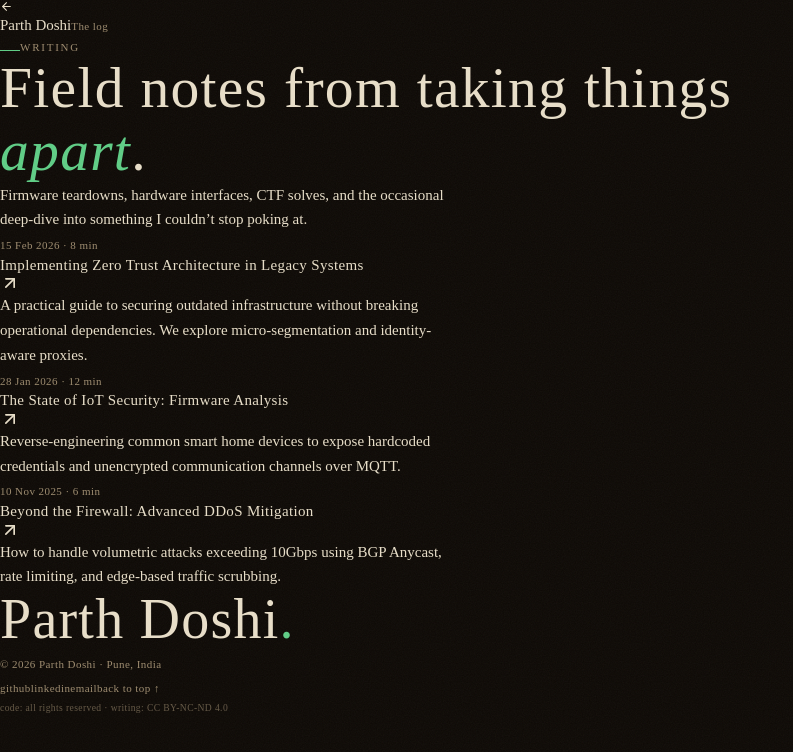
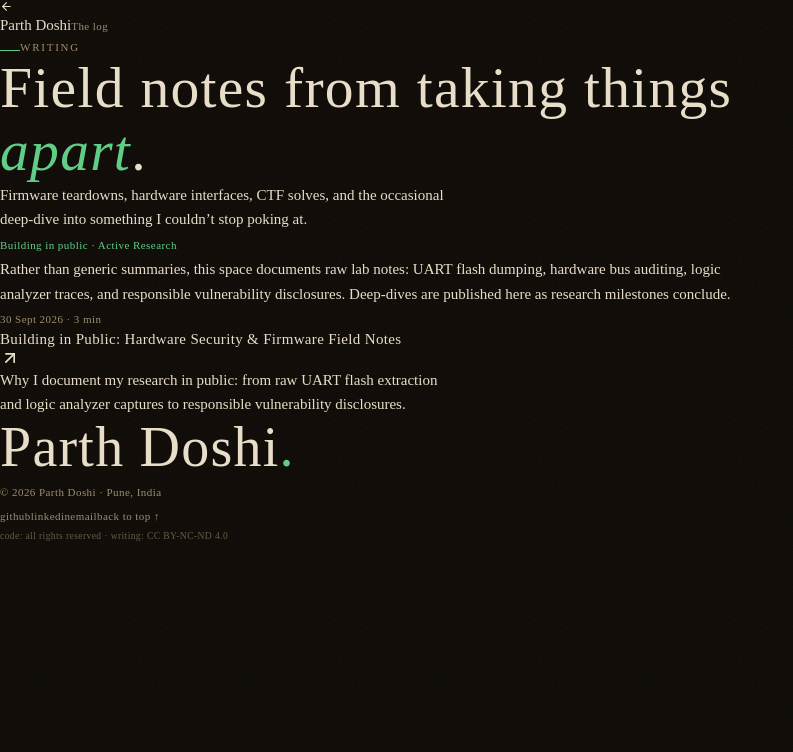
Before and after one commit to AlcesOzdst/parthdoshi.dev, a React (Vite) app in the folder client/: page /blog in a window 1280 px wide. Shown: the top 752 px of the page, without its empty margins (0-793 px from the left). Built offline with nearby package versions, Linux system fonts and the light colour scheme.

Commit message:
feat(blog): remove generic placeholder posts and add building in public dispatch

```diff
--- /dev/null
+++ b/client/src/content/blog/building-in-public.md
@@ -0,0 +1,34 @@
+---
+title: "Building in Public: Hardware Security & Firmware Field Notes"
+date: "2026-09-30"
+readingTime: "3 min"
+summary: "Why I document my research in public: from raw UART flash extraction and logic analyzer captures to responsible vulnerability disclosures."
+---
+
+Instead of publishing generic high-level summaries, this space is dedicated to raw, authentic technical field notes from my workbench.
+
+Security research is best understood and validated through transparent evidence: logic analyzer traces, binary disassembly, register maps, and reproducible proof-of-concepts.
+
+## Active Workbench Focus Areas
+
+### 1. Firmware Reverse Engineering & Binary Inspection
+
+Dumping flash chips over UART and SPI, analyzing partition tables, mapping entropy with Binwalk, and decompiling binaries in Ghidra. I focus on identifying hardcoded secrets, unprotected debug interfaces, and authentication bypasses in embedded firmware.
+
+### 2. Physical Hardware Attack Surfaces
+
+Probing physical interfaces (UART, SPI, I²C, JTAG) with logic analyzers and oscilloscopes. Capturing bus traffic to inspect how hardware devices communicate with peripherals and sensors before security boundaries are established in software.
+
+### 3. Bare-Metal Systems & Custom Firmware
+
+Writing register-level bare-metal C for 8-bit and 32-bit microcontrollers (such as the Silicon Labs C8051F340 and ESP32). Building custom firmware for security tools like the ESP32 Marauder, integrating NRF24L01 transceivers and custom OLED interfaces.
+
+### 4. Responsible Disclosure Workflows
+
+Conducting systematic vulnerability research across web portals, APIs, and connected systems. Documenting issues with CVSS v3.1 scoring and working directly with developers and administrators to remediate flaws (such as the university ERP IDOR disclosure).
+
+---
+
+## Following Along
+
+Technical deep-dives, hardware teardowns, and exploit writeups will be published here as projects conclude. In the meantime, all active code, experimental scripts, and schematics are maintained publicly on [GitHub](https://github.com/AlcesOzdst).
--- a/client/src/content/blog/ddos-mitigation-strategies.md
+++ /dev/null
@@ -1,21 +0,0 @@
----
-title: "Beyond the Firewall: Advanced DDoS Mitigation"
-date: "2025-11-10"
-readingTime: "6 min"
-summary: "How to handle volumetric attacks exceeding 10Gbps using BGP Anycast, rate limiting, and edge-based traffic scrubbing."
----
-# Beyond the Firewall: Advanced DDoS Mitigation
-
-When a volumetric attack exceeds 10Gbps, a traditional firewall will simply fall over. The state table fills up, and legitimate traffic is dropped alongside the malicious payload.
-
-## BGP Anycast
-
-The most effective way to handle massive volumetric attacks is to absorb them using a distributed network. By utilizing BGP Anycast, incoming traffic is routed to the nearest scrubbing center.
-
-## Edge-Based Traffic Scrubbing
-
-Once the traffic hits the scrubbing center, we employ deep packet inspection (DPI) and heuristic analysis to separate the signal from the noise.
-
-## Conclusion
-
-Resilience isn't just about having a bigger pipe; it's about intelligent traffic routing and instantaneous anomaly detection at the edge.
--- a/client/src/content/blog/iot-vulnerabilities-2026.md
+++ /dev/null
@@ -1,25 +0,0 @@
----
-title: "The State of IoT Security: Firmware Analysis"
-date: "2026-01-28"
-readingTime: "12 min"
-summary: "Reverse-engineering common smart home devices to expose hardcoded credentials and unencrypted communication channels over MQTT."
----
-# The State of IoT Security: Firmware Analysis
-
-Despite massive advancements in consumer technology, IoT devices remain the weakest link in network security. During a recent audit of commercial smart home devices, the findings were alarming.
-
-## Hardcoded Credentials
-
-Hardcoded credentials remain common in shipped firmware — not hidden backdoors, but front doors left wide open. Extracting and inspecting an image with tools like Binwalk and strings often surfaces them quickly.
-
-## Unencrypted MQTT
-
-Many devices rely on MQTT for telemetry. Astonishingly, a significant portion still transmits payloads over port 1883 without TLS. This allows for trivial man-in-the-middle (MitM) attacks.
-
-
-## Mitigation
-
-For IoT manufacturers, the fix is straightforward but requires discipline:
-- Enforce unique, randomly generated passwords per device.
-- Mandate TLS/SSL for all external communications.
-- Implement secure, signed over-the-air (OTA) update mechanisms.
--- a/client/src/content/blog/zero-trust-architecture.md
+++ /dev/null
@@ -1,26 +0,0 @@
----
-title: "Implementing Zero Trust Architecture in Legacy Systems"
-date: "2026-02-15"
-readingTime: "8 min"
-summary: "A practical guide to securing outdated infrastructure without breaking operational dependencies. We explore micro-segmentation and identity-aware proxies."
----
-# Implementing Zero Trust Architecture in Legacy Systems
-
-Legacy infrastructure wasn't built with the assumption that the internal network is already compromised. Transitioning these systems to a Zero Trust Architecture (ZTA) requires a paradigm shift: never trust, always verify.
-
-## The Problem with "Castle-and-Moat"
-
-Historically, once an attacker bypassed the perimeter firewall, they had unrestricted lateral movement. In modern environments, this is a catastrophic vulnerability.
-
-
-## Micro-segmentation is Key
-
-The first step is isolating workloads. By implementing micro-segmentation, we divide the data center into distinct security segments down to the individual workload level.
-
-- **Map the data flows**: Understand what applications need to talk to each other.
-- **Define strict policies**: Deny all traffic by default.
-- **Identity-Aware Proxies (IAP)**: Shift authentication from the network layer to the application layer.
-
-## Conclusion
-
-ZTA is not a product you can buy; it's a methodology. It requires continuous verification of identity and context before granting access to any resource.
--- a/client/src/pages/Blog.tsx
+++ b/client/src/pages/Blog.tsx
@@ -54,7 +54,21 @@ export default function Blog() {
             </p>
           </Reveal>
 
-          <div className="mt-14 border-t border-border">
+          <Reveal delay={0.08}>
+            <div className="mt-10 p-6 md:p-7 border border-border/80 rounded-md bg-surface/50 backdrop-blur-sm relative overflow-hidden">
+              <div className="flex items-center gap-3 mb-3">
+                <span className="inline-block w-2 h-2 rounded-full bg-accent animate-pulse" />
+                <span className="mono-label uppercase tracking-[0.16em] accent text-[11px]">Building in public · Active Research</span>
+              </div>
+              <p className="text-sm md:text-base text-text-secondary leading-relaxed">
+                Rather than generic summaries, this space documents raw lab notes: UART flash dumping,
+                hardware bus auditing, logic analyzer traces, and responsible vulnerability disclosures.
+                Deep-dives are published here as research milestones conclude.
+              </p>
+            </div>
+          </Reveal>
+
+          <div className="mt-12 border-t border-border">
             {posts.length === 0 && (
               <p className="mono-label py-10">No entries yet - the first writeup is on its way.</p>
             )}
```
Also changed, not shown: 1 other file (tests, documents, lock files or other folders).
